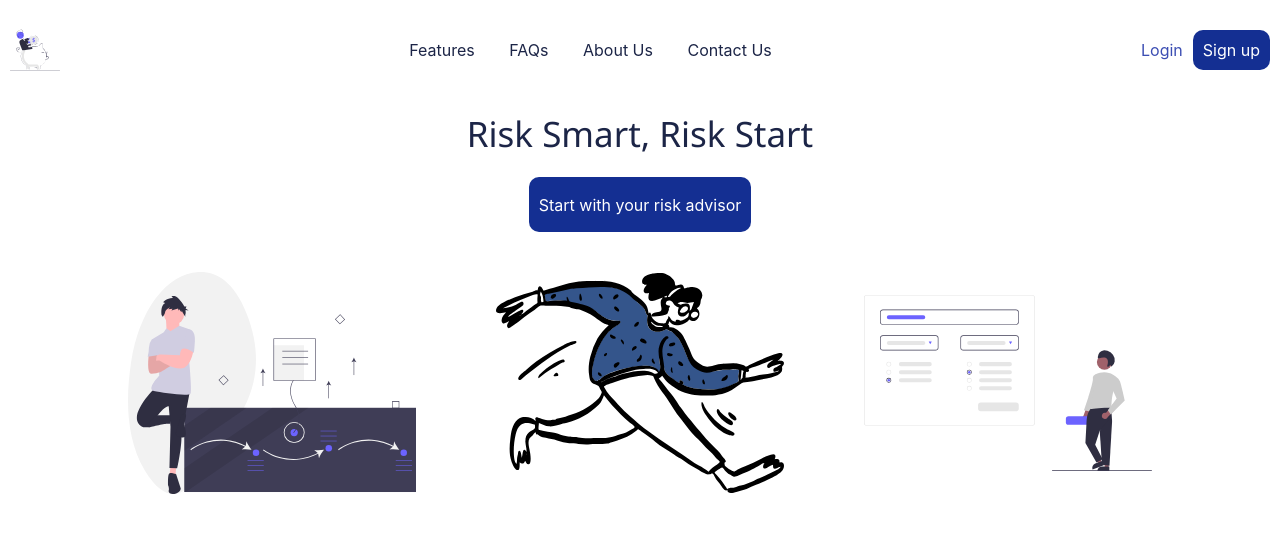
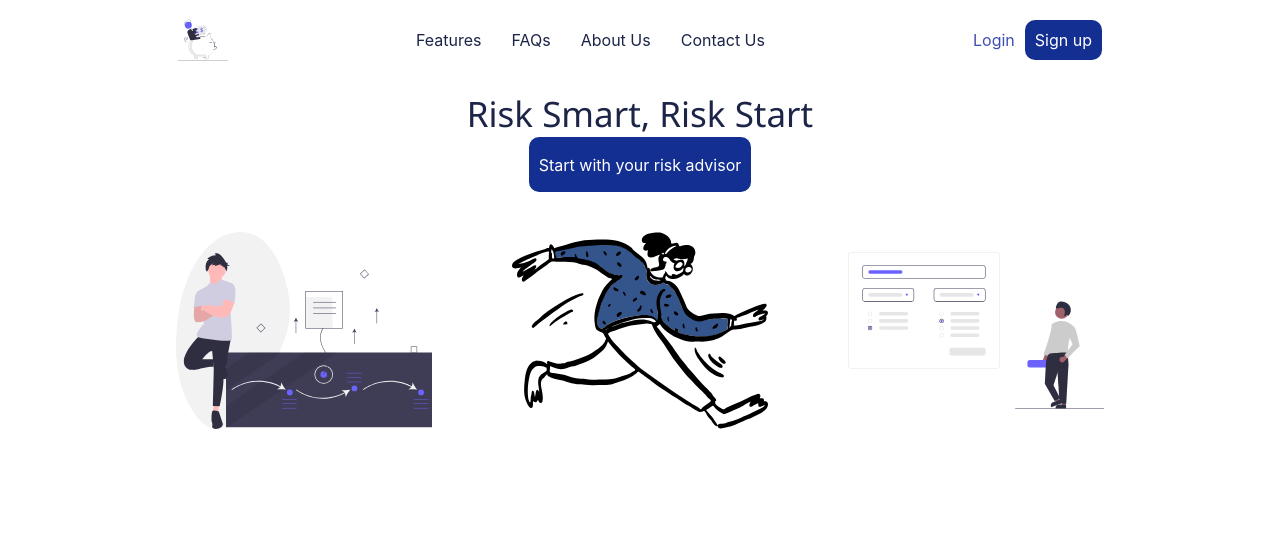
Before and after one commit to akanbiusman/trials, a plain HTML site: page index.html in a window 1280 px wide. Drawn offline with nearby package versions, Linux system fonts and the light colour scheme.

Commit message:
Add files via upload

```diff
--- a/index.html
+++ b/index.html
@@ -11,7 +11,6 @@
 
 <body>
 
-    <div id="container">
         <div id="header">
             <img src="./unDraw/undraw_Savings_re_eq4w.svg" width="50" height="50" alt="logo">
 
@@ -37,7 +36,6 @@
                 <img src="./unDraw/undraw_settings_tab_mgiw.svg" alt="risk">
             </div>
         </div>
-    </div>
 
     <script>
 
--- a/style.css
+++ b/style.css
@@ -28,14 +28,14 @@ a:active{
 
 #header{
     display: flex;
-    justify-content: space-between;
+    justify-content: space-evenly;
     align-items: center;
     height: 10vh;
 }
 
 .nav{
     list-style: none;
-    /* display: flex; */
+    display: flex;
 }
 
 li{
@@ -81,10 +81,11 @@ a{
     display: flex;
     align-items: center;
     flex-direction: column;
+    padding: 10px;
 }
 
 #contents > h2 {
-    padding: 20px;
+    /* padding: 20px; */
     font-size: 35px;
     font-family: 'Segoe UI',
     Tahoma, Geneva, Verdana, sans-serif;
@@ -106,10 +107,20 @@ a{
 
 #images{
     display: flex;
-    align-items: center;
+    align-items: stretch;
+    justify-content: center;
 }
 
 #images > img{
     padding: 40px;
-    width: 22.5vw;
+    width: 20%;
+    min-width: 20vw;
 }
+
+@media only screen
+  and (min-device-width: 375px)
+  and (max-device-width: 812px)
+  and (-webkit-min-device-pixel-ratio: 3) {
+
+
+}
```
